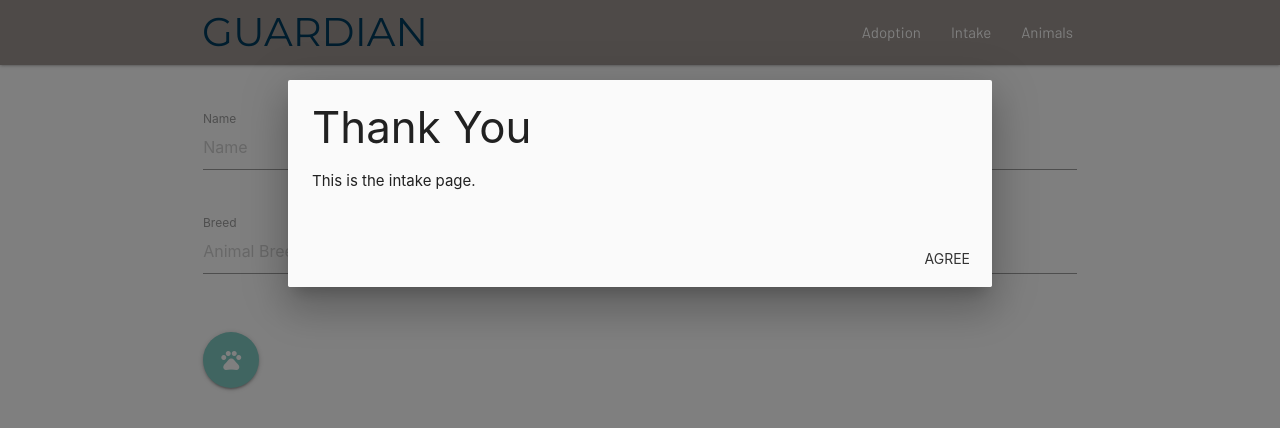
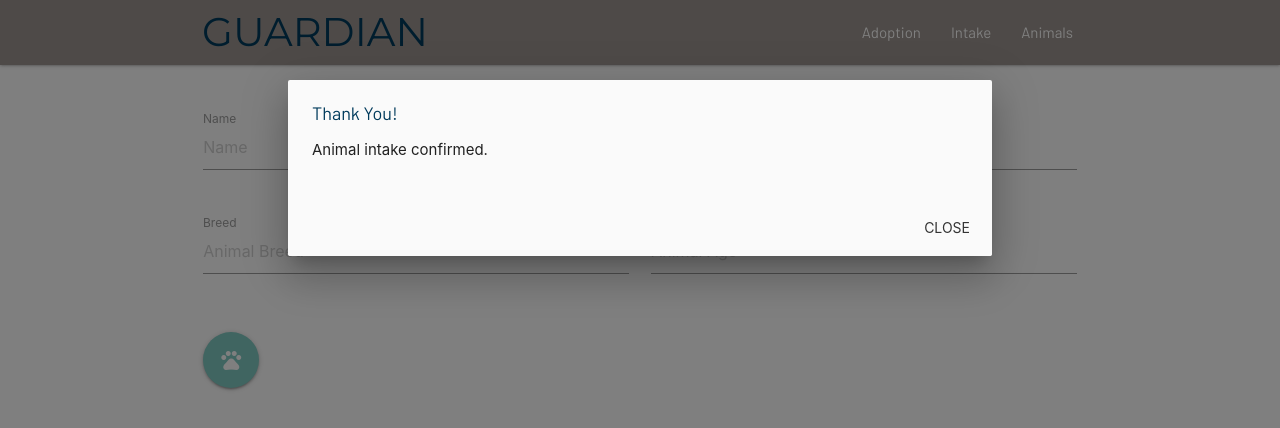
Before and after one commit to delrock876/guardian, a website: page public/intake.html in a window 1280 px wide. Both pictures are taken after a click on the button "pets". Drawn offline with nearby package versions, Linux system fonts and the light colour scheme; no server answers; a web font is replaced by a local one.

Commit message:
updated css

```diff
--- a/public/intake.html
+++ b/public/intake.html
@@ -57,7 +57,7 @@
             <input placeholder="Name" id="name" type="text" class="validate">
             <label for="name">Name</label>
           </div>
-          <div class="input-field col s6">
+          <div class="input-field col s6 ">
             <input placeholder="Animal Type" id="type" type="text" class="validate">
             <label for="type">Type</label>
           </div>
@@ -81,11 +81,11 @@
             <div class="input-field col s6">
                 <div id="info" class="modal">
                     <div class="modal-content">
-                      <h3>Thank You</h3>
-                      <p> This is the intake page.</p>
+                      <h4>Thank You!</h4>
+                      <p> Animal intake confirmed.</p>
                     </div>
                     <div class="modal-footer">
-                        <a href="#!" class="modal-close waves-effect waves-green btn-flat">Agree</a>
+                        <a href="#!" class="modal-close waves-effect waves-green btn-flat">Close</a>
                       </div>
                   </div>
                         <button class="btn-large btn-floating waves-effect waves-light teal lighten-3" id="submitButton">
--- a/public/style.css
+++ b/public/style.css
@@ -24,6 +24,11 @@ nav .nav-wrapper {
     height: 65px;
 }
 
+h4 {
+   font-size: 18px;
+  font-family: 'Barlow', sans-serif;
+  color: #003B5C;
+}
 /* HP dashboard icons */
 .material-icons {
   color: #003B5C;
```
